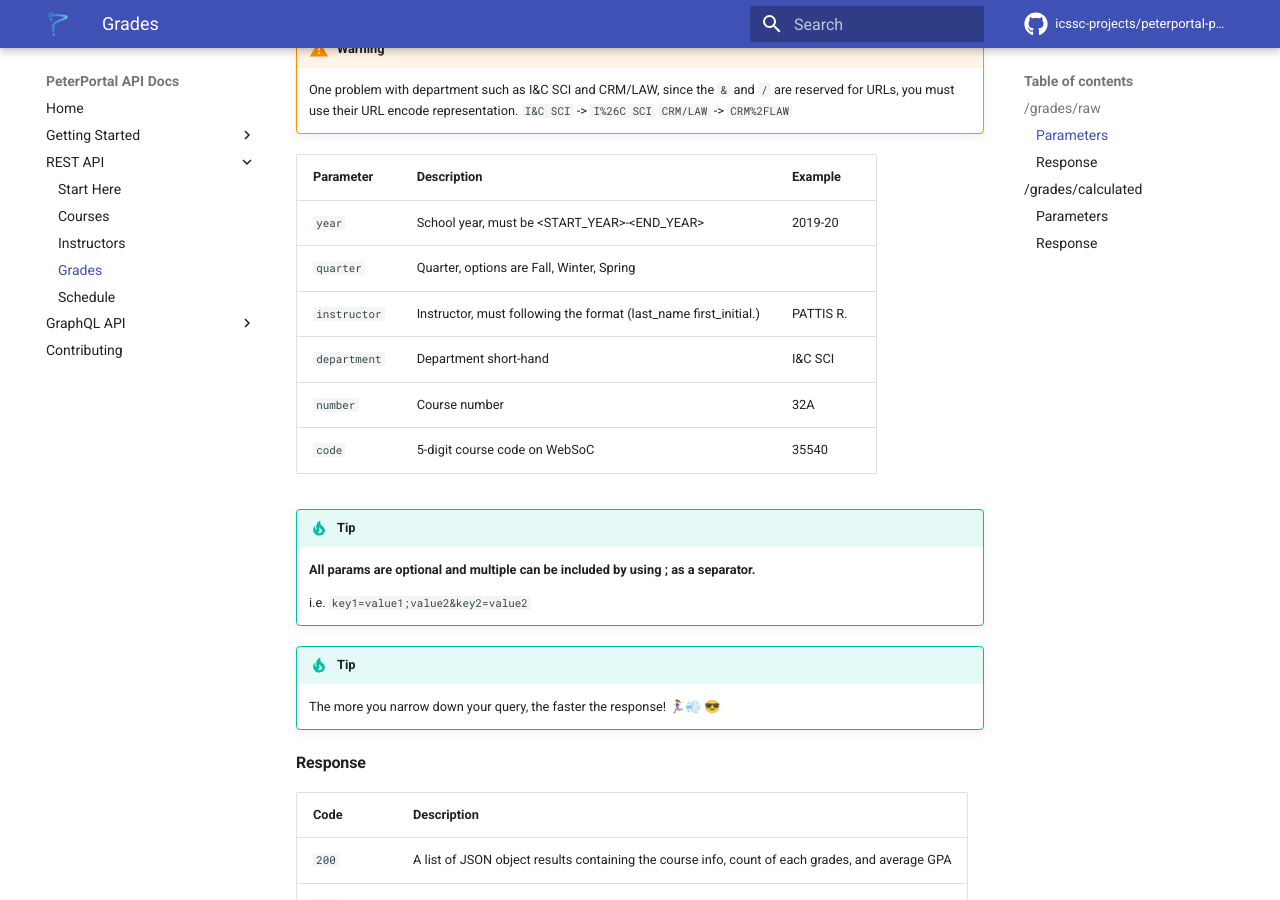
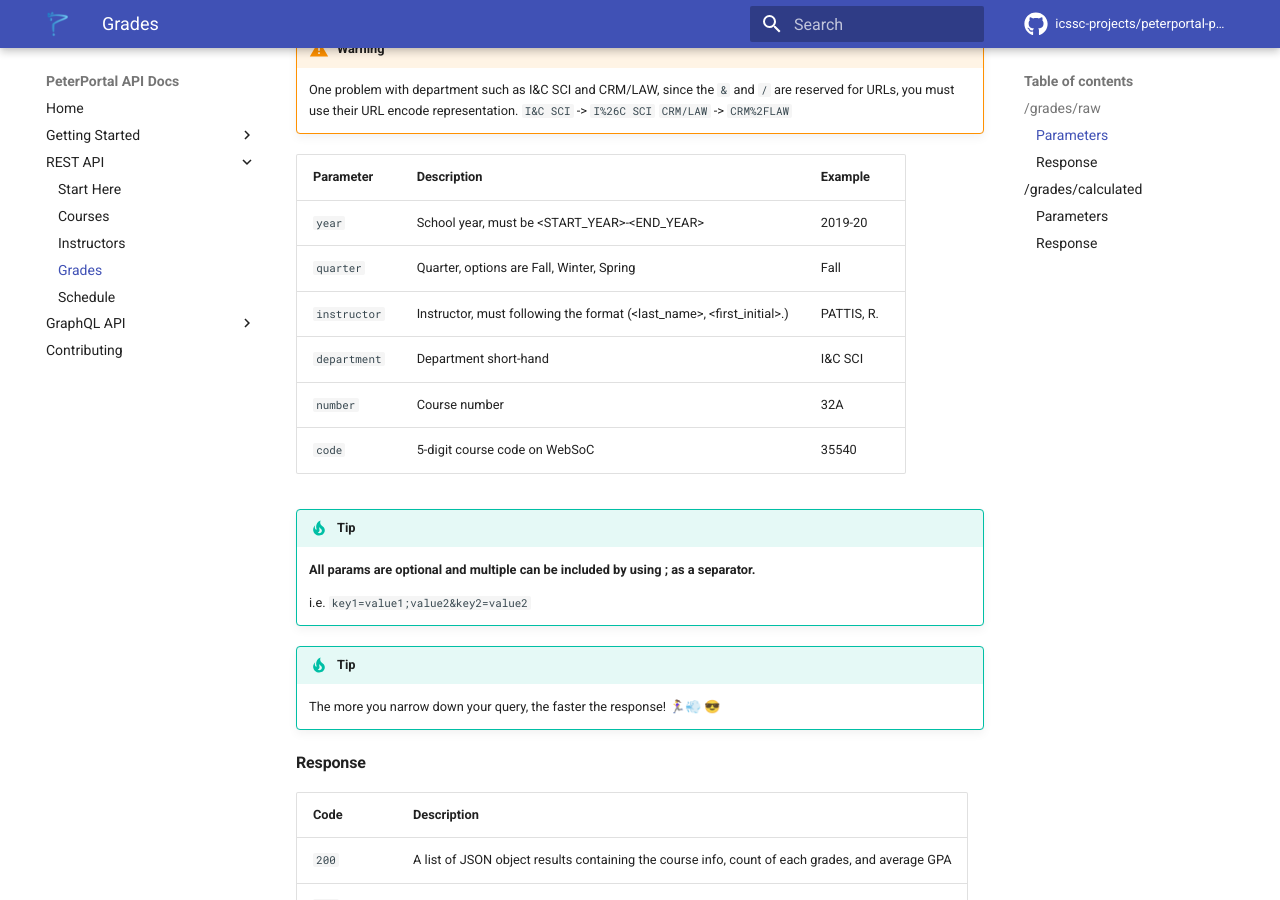
Before and after one commit to icssc/peterportal-public-api, an MkDocs documentation site: the page built from docs/REST-API/grades.md, in a window 1280 px wide and 900 px high, scrolled down 1537 px. Built offline with MkDocs 1.6.1 and Material for MkDocs 9.7.7, drawn with Linux system fonts in a browser that asks for light colours; nearby versions of some CDN libraries; comment, search, counter and statistics services are not loaded.

Commit message:
Updated the grades DB for single column instructor and course number

```diff
--- a/docs/REST-API/grades.md
+++ b/docs/REST-API/grades.md
@@ -19,7 +19,7 @@
             "number": "33",
             "code": 36620,
             "section": "A",
-            "instructor": "PATTIS R.",
+            "instructor": "PATTIS, R.",
             "type": "LEC",
             "gradeACount": 125,
             "gradeBCount": 72,
@@ -62,7 +62,7 @@
             "number": "33",
             "code": 36620,
             "section": "A",
-            "instructor": "PATTIS R.",
+            "instructor": "PATTIS, R.",
             "type": "LEC",
             "gradeACount": 125,
             "gradeBCount": 72,
@@ -102,8 +102,8 @@
 | Parameter | Description | Example |
 |-----------|-------------|---------|
 | `year` | School year, must be <START_YEAR\>-<END_YEAR\> | 2019-20 |
-| `quarter` | Quarter, options are Fall, Winter, Spring |  |
-| `instructor` | Instructor, must following the format (last_name first_initial.) |  PATTIS R. |
+| `quarter` | Quarter, options are Fall, Winter, Spring | Fall |
+| `instructor` | Instructor, must following the format (<last_name\>, <first_initial\>.) |  PATTIS, R. |
 | `department` | Department short-hand | I&C SCI |
 | `number` | Course number | 32A |
 |  `code` | 5-digit course code on WebSoC | 35540 |
@@ -139,7 +139,7 @@
             "number": "33",
             "code": 36620,
             "section": "A",
-            "instructor": "PATTIS R.",
+            "instructor": "PATTIS, R.",
             "type": "LEC",
             "gradeACount": 125,
             "gradeBCount": 72,
@@ -158,7 +158,7 @@
             "number": "33",
             "code": 35500,
             "section": "A",
-            "instructor": "PATTIS R.",
+            "instructor": "PATTIS, R.",
             "type": "LEC",
             "gradeACount": 132,
             "gradeBCount": 83,
@@ -228,7 +228,7 @@
                 "number": "33",
                 "code": 36620,
                 "section": "A",
-                "instructor": "PATTIS R.",
+                "instructor": "PATTIS, R.",
                 "type": "LEC"
             },
             {
@@ -238,7 +238,7 @@
                 "number": "33",
                 "code": 35500,
                 "section": "A",
-                "instructor": "PATTIS R.",
+                "instructor": "PATTIS, R.",
                 "type": "LEC"
             }
         ]
```
Also changed, not shown: 7 other files.
